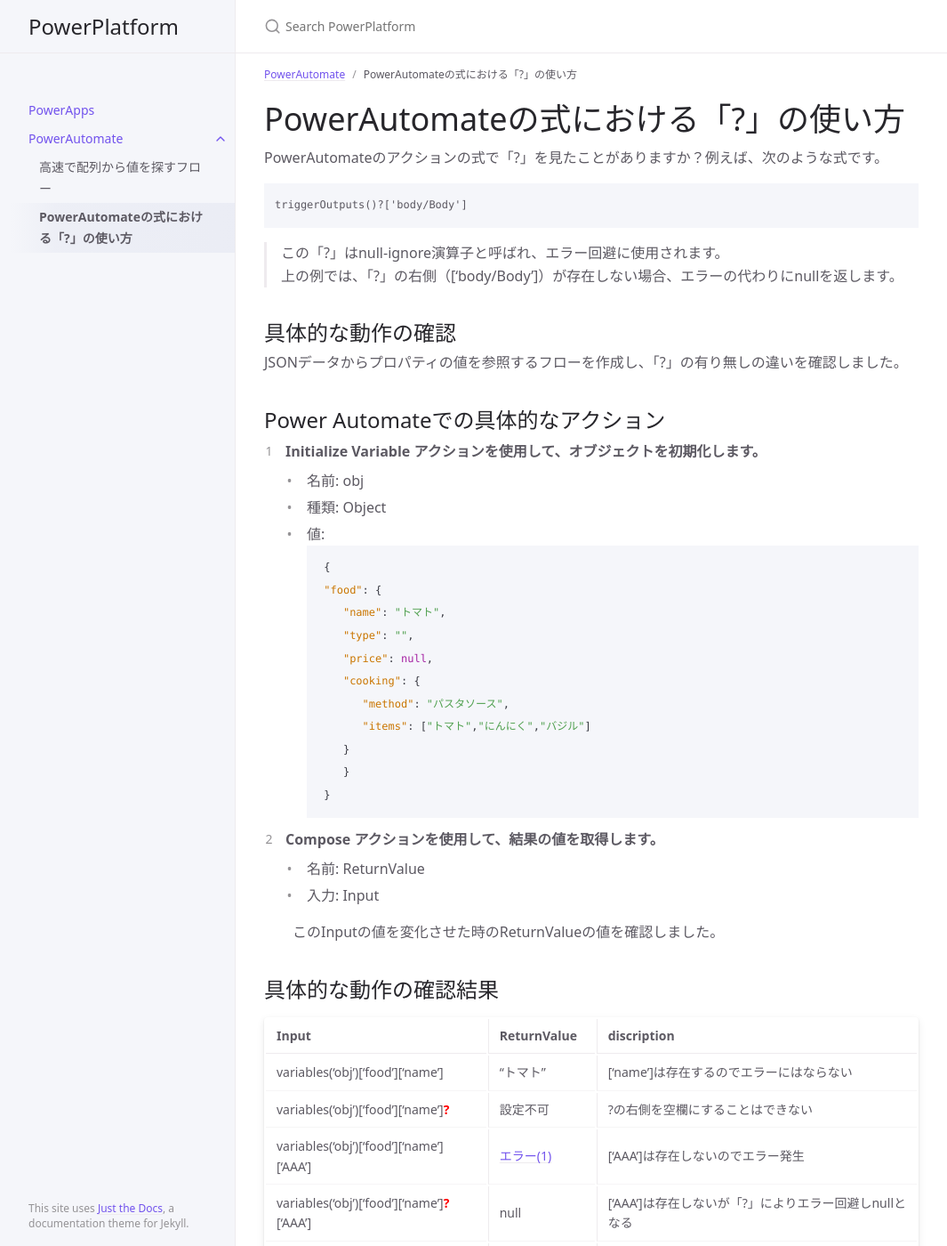
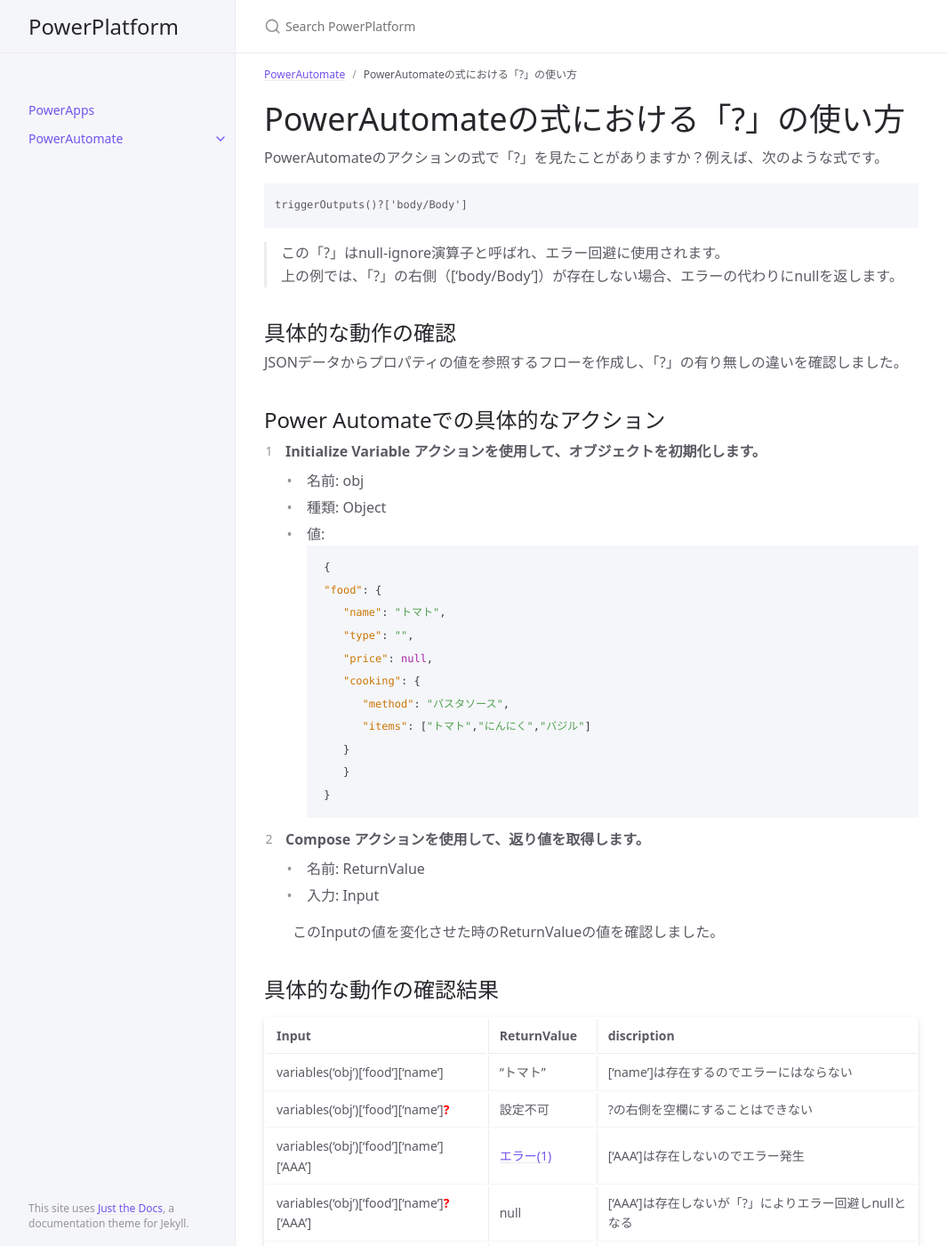
Before and after one commit to TechStackLearner/blog, a Jekyll site: the page built from docs/powerautomate/P02_C002.md, in a window 1280 px wide and 1400 px high. Shown: the whole window at 89% size, without its empty margins (107-1172 px from the left). Built offline with Jekyll 4.4.1, drawn with Linux system fonts in a browser that asks for light colours; cached includes are drawn as plain includes.

````diff
--- a/docs/powerautomate/P02_C002.md
+++ b/docs/powerautomate/P02_C002.md
@@ -38,7 +38,7 @@ JSONデータからプロパティの値を参照するフローを作成し、
          }
       }
       ```
-2. **Compose アクションを使用して、結果の値を取得します。**
+2. **Compose アクションを使用して、返り値を取得します。**
    - 名前: ReturnValue
    - 入力: Input
 
````
Also changed, not shown: other parts of docs/powerautomate/P02_C002.md (+1 -1 lines).
